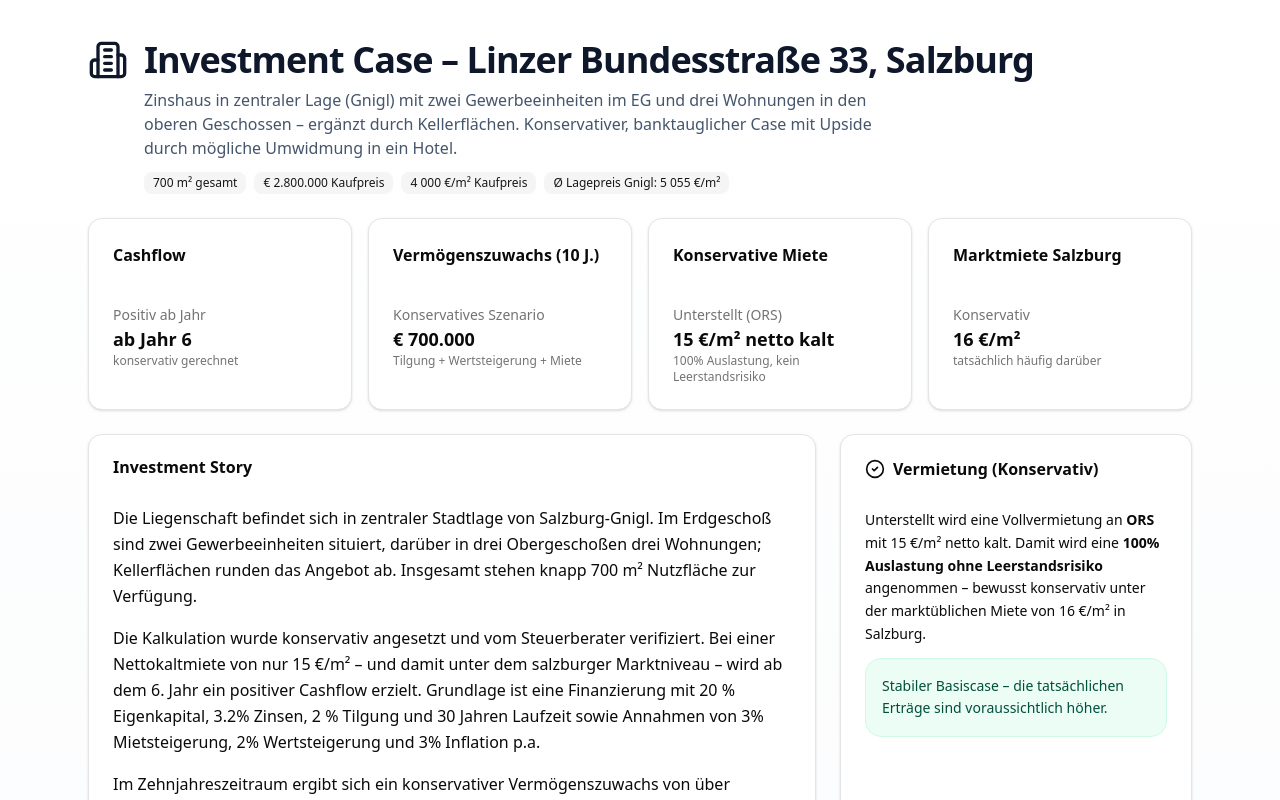
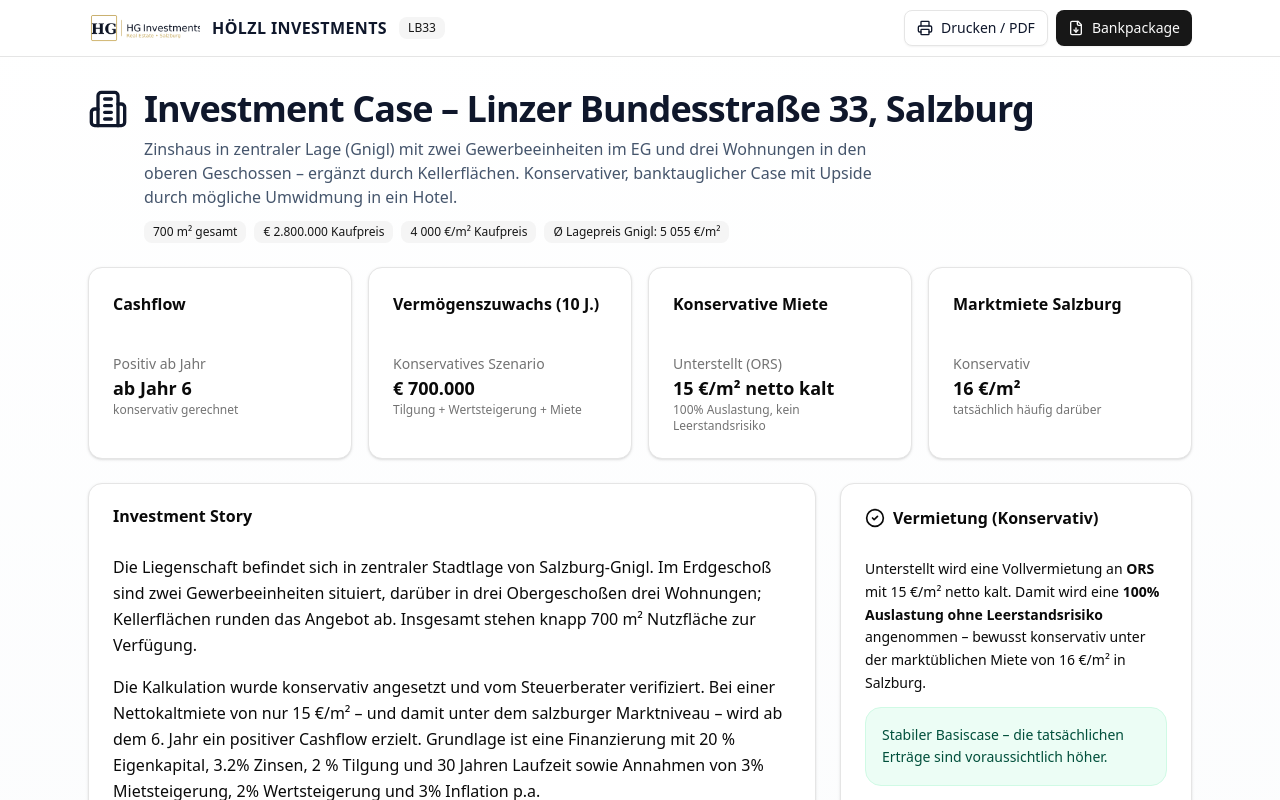
Before and after one commit to maximilian-invest/hoelzl-lb33, a Next.js app: page / in a window 1280 px wide. Shown: the top 800 px of the page. Built offline with nearby package versions, Linux system fonts and the light colour scheme.

Commit message:
feat: update page.tsx + logo

```diff
--- a/src/app/page.tsx
+++ b/src/app/page.tsx
@@ -18,14 +18,12 @@ import {
   Area,
 } from "recharts";
 
+// --- Helpers ---
 const fmtEUR = (n: number): string =>
   new Intl.NumberFormat("de-AT", { style: "currency", currency: "EUR", maximumFractionDigits: 0 }).format(n);
+const fmt = (n: number): string => new Intl.NumberFormat("de-AT").format(n);
 
-const fmt = (n: number): string =>
-  new Intl.NumberFormat("de-AT").format(n);
-
-
-// --- Annahmen & Eckdaten (aus deinem Case) ---
+// --- Annahmen & Eckdaten ---
 const ASSUMPTIONS = {
   adresse: "Linzer Bundesstraße 33, 5020 Salzburg (Gnigl)",
   flaeche: 700, // knapp 700 m² gesamt
@@ -42,9 +40,7 @@ const ASSUMPTIONS = {
   avgPreisGnigl: 5055, // €/m²
 };
 
-//
 // Daten aus deinem Excel-Screenshot (Jahre 1–15)
-//
 const YEARS = Array.from({ length: 15 }, (_, i) => i + 1);
 const restschuld = [
   2430000,
@@ -107,15 +103,29 @@ const Key: React.FC<KeyProps> = ({ label, value, sub }) => (
 
 export default function InvestmentCaseLB33() {
   const kaufpreisProM2 = ASSUMPTIONS.kaufpreis / ASSUMPTIONS.flaeche;
-  const ek = ASSUMPTIONS.kaufpreis * ASSUMPTIONS.ekQuote;
-  const fk = ASSUMPTIONS.kaufpreis - ek;
-  const cfPosAb = 6; // laut deiner Anweisung
-  const vermoegensZuwachs10y = 700_000; // "über 700.000 €" – konservativer Textwert
+  const cfPosAb = 6; // positiv ab Jahr 6
+  const vermoegensZuwachs10y = 700_000; // konservativer Textwert
 
   return (
     <div className="min-h-screen w-full bg-gradient-to-b from-white to-slate-50 text-slate-900">
+      {/* Topbar mit Logo */}
+      <header className="sticky top-0 z-40 w-full border-b bg-white/80 backdrop-blur supports-[backdrop-filter]:bg-white/60">
+        <div className="max-w-6xl mx-auto px-6 h-14 flex items-center justify-between">
+          <div className="flex items-center gap-3">
+            {/* Lege deine Datei unter public/logo.png ab */}
+            <img src="/logo.png" alt="Hölzl Investments Logo" className="h-8 w-auto" />
+            <span className="font-semibold tracking-wide">HÖLZL INVESTMENTS</span>
+            <Badge variant="secondary" className="hidden sm:inline">LB33</Badge>
+          </div>
+          <div className="flex items-center gap-2">
+            <Button variant="outline" onClick={() => window.print()} className="gap-2"><Printer className="w-4 h-4" /> Drucken / PDF</Button>
+            <Button className="gap-2" onClick={() => alert("Bankpackage auf Anfrage – inkl. Excel & Detailmemo.")}> <FileDown className="w-4 h-4" /> Bankpackage</Button>
+          </div>
+        </div>
+      </header>
+
       {/* Hero */}
-      <section className="max-w-6xl mx-auto px-6 pt-10 pb-6">
+      <section className="max-w-6xl mx-auto px-6 pt-8 pb-6">
         <div className="flex items-start gap-4">
           <Building2 className="w-10 h-10" />
           <div>
@@ -226,10 +236,8 @@ export default function InvestmentCaseLB33() {
                   </defs>
                   <CartesianGrid strokeDasharray="3 3" />
                   <XAxis dataKey="Jahr" />
-                  <YAxis tickFormatter={(v) => fmtEUR(v)} width={80} />
-<Tooltip
-  formatter={(val) => fmtEUR(typeof val === "number" ? val : Number(val))}
-/>
+                  <YAxis tickFormatter={(v) => fmtEUR(typeof v === "number" ? v : Number(v))} width={80} />
+                  <Tooltip formatter={(val) => fmtEUR(typeof val === "number" ? val : Number(val))} />
                   <Legend />
                   <Area type="monotone" dataKey="FCF" name="Freier Cashflow" stroke="#06b6d4" fill="url(#fcf)" />
                 </AreaChart>
@@ -249,10 +257,8 @@ export default function InvestmentCaseLB33() {
                 <LineChart data={chartData} margin={{ left: 0, right: 10, top: 10, bottom: 0 }}>
                   <CartesianGrid strokeDasharray="3 3" />
                   <XAxis dataKey="Jahr" />
-                  <YAxis tickFormatter={(v) => fmtEUR(v)} width={80} />
-<Tooltip
-  formatter={(val) => fmtEUR(typeof val === "number" ? val : Number(val))}
-/>
+                  <YAxis tickFormatter={(v) => fmtEUR(typeof v === "number" ? v : Number(v))} width={80} />
+                  <Tooltip formatter={(val) => fmtEUR(typeof val === "number" ? val : Number(val))} />
                   <Legend />
                   <Line type="monotone" dataKey="Restschuld" stroke="#4338ca" name="Restschuld" strokeWidth={2} />
                   <Line type="monotone" dataKey="Immobilienwert" stroke="#16a34a" name="Immobilienwert" strokeWidth={2} />
@@ -281,7 +287,7 @@ export default function InvestmentCaseLB33() {
         </Card>
       </section>
 
-      {/* Footer / Actions */}
+      {/* Footer */}
       <section className="max-w-6xl mx-auto px-6 py-10 flex flex-wrap items-center justify-between gap-3">
         <div className="text-sm text-slate-500">
           * Alle Angaben ohne Gewähr, konservative Annahmen; Zahlen teils gerundet. Bank- & steuerberatertaugliche Detailunterlagen auf Anfrage.
```
